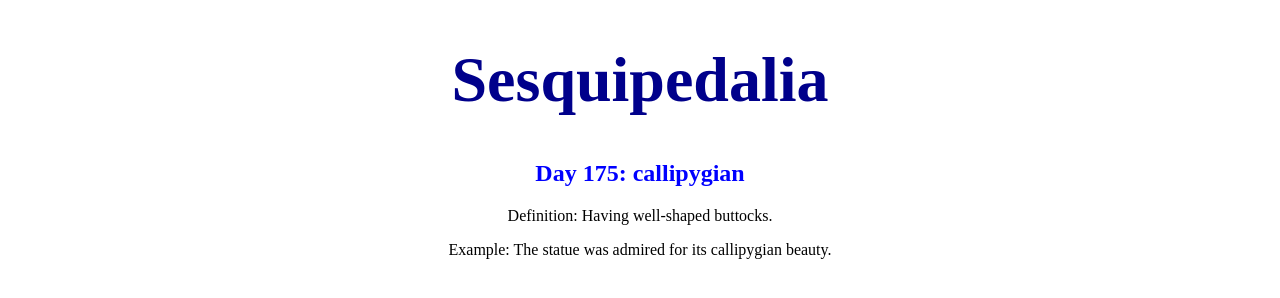
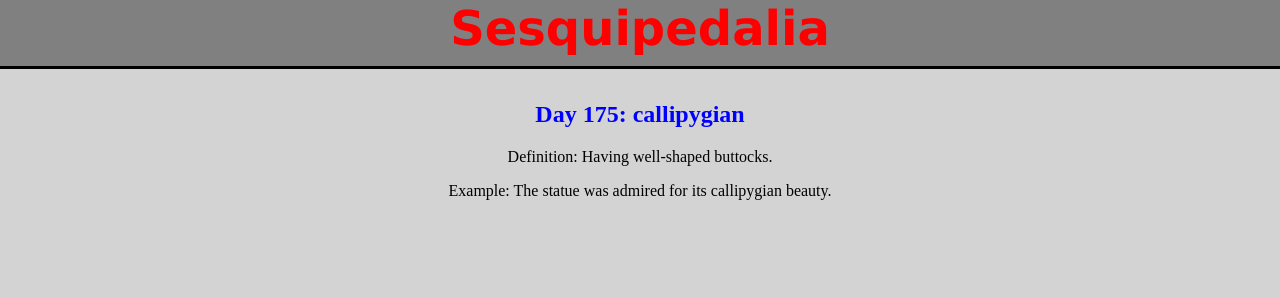
Before and after one commit to c-jones2559/sesquipedalia, a plain HTML site: page index.html in a window 1280 px wide. Drawn offline with Linux system fonts and the light colour scheme.

Commit message:
css text messing

```diff
--- a/style.css
+++ b/style.css
@@ -1,9 +1,13 @@
-/* Selects all <h1> elements and makes them blue */
 h1 {
-    color: darkblue;
+    color: red;
     text-align: center;
-    font-size: 4rem;
-    padding-top: 0rem;
+    font-size: 3rem;
+    margin-top: 0;
+    padding-bottom: 0.6rem;
+    background: grey;
+    font-family: Verdana, sans-serif;
+    border-bottom: 0.2rem solid black;
+
 }
 h2 {
     color: blue;
@@ -14,4 +18,5 @@ body {
     margin: 0;
     padding-top: 0;
     text-align: center;
+    background: lightgrey;
 }
```
